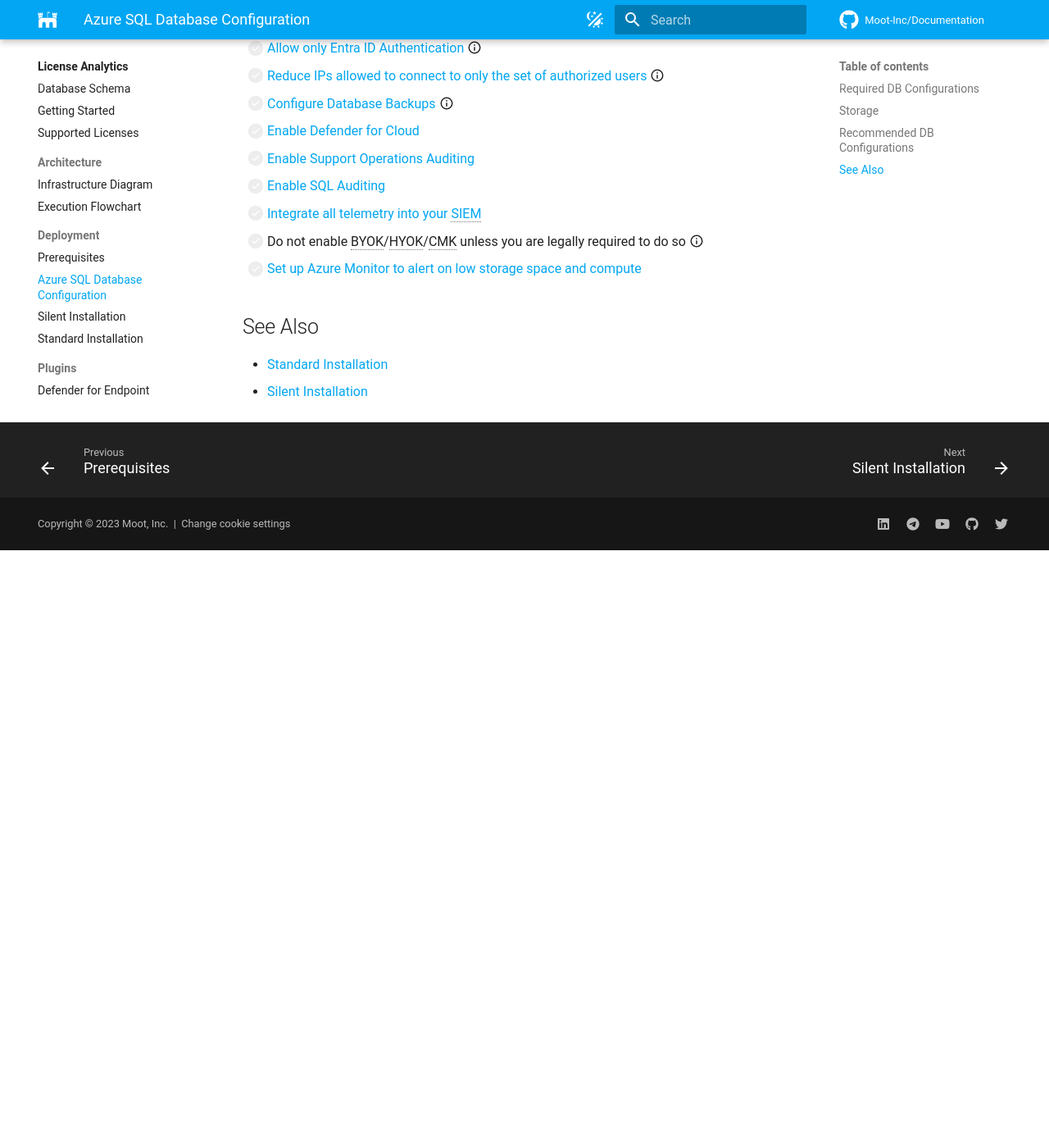
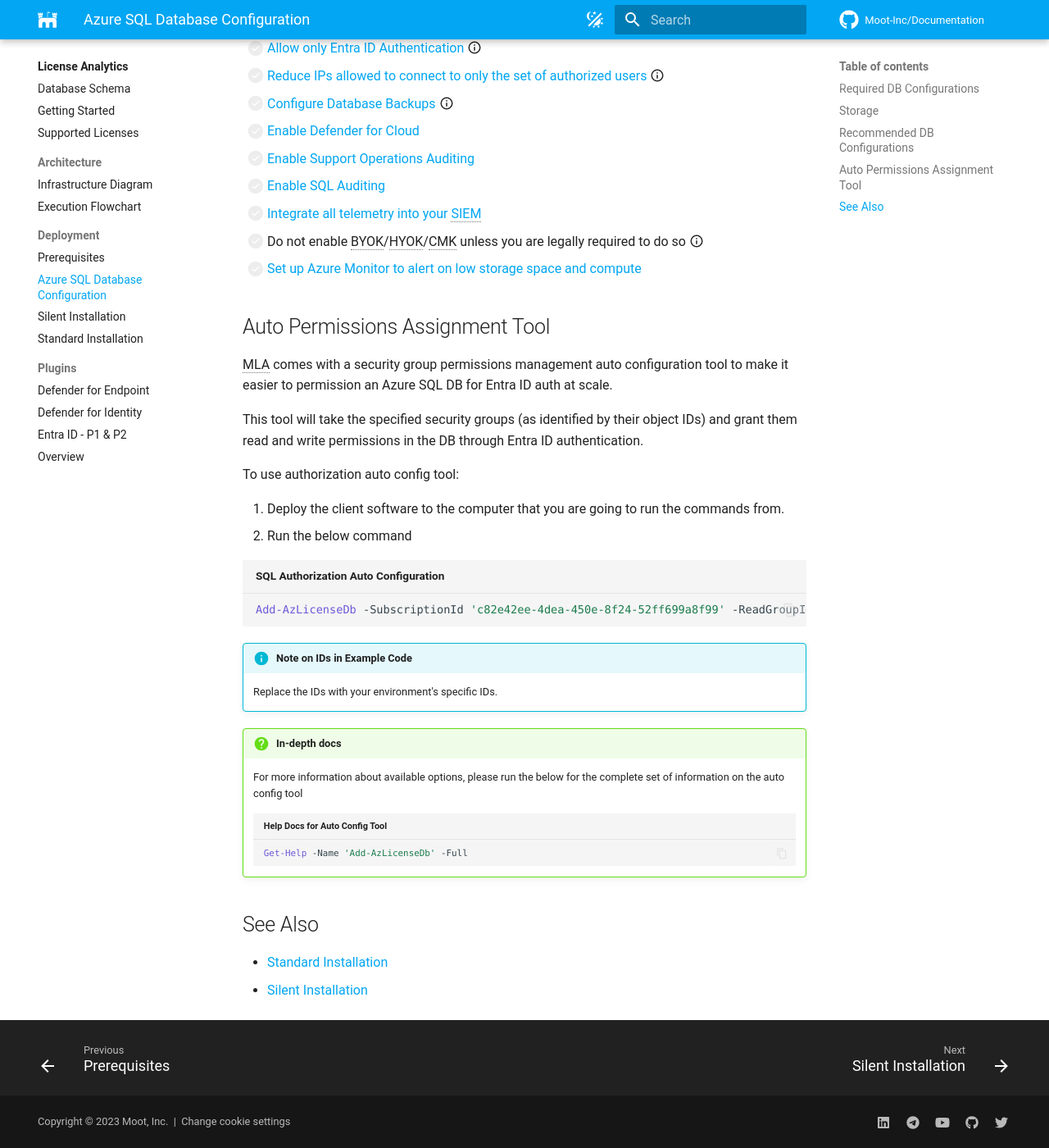
Before and after one commit to Software-Hardware-Integration-Lab/Documentation, an MkDocs documentation site: the page built from docs/License-Analytics/Deployment/Azure-SQL-Database.md, in a window 1280 px wide and 1400 px high, scrolled down 990 px. Shown: the whole window at 82% size. Built offline with MkDocs 1.6.1 and Material for MkDocs 9.7.7, drawn with Linux system fonts in a browser that asks for light colours; plug-ins that fetch from the network failed and are left out; comment, search, counter and statistics services are not loaded; before the commit the page ends 1661 px from its top, so only the background shows below that.

Commit message:
Add Auto Config Tool
Add auto config tool information to the docs so that its presence is known and how to generally run it is spelled out as well as where to go for more info.

````diff
--- a/docs/License-Analytics/Deployment/Azure-SQL-Database.md
+++ b/docs/License-Analytics/Deployment/Azure-SQL-Database.md
@@ -32,6 +32,31 @@ Each run of the MLA tool generates ~`1,676 bytes`, which results in a total usag
 - [ ] Do not enable BYOK/HYOK/CMK unless you are legally required to do so :material-information-outline:{ title="More info is available via call/meeting with us on this topic." }
 - [ ] [Set up Azure Monitor to alert on low storage space and compute](https://learn.microsoft.com/en-us/azure/azure-monitor/best-practices-alerts){:target="_blank"}
 
+## Auto Permissions Assignment Tool
+
+MLA comes with a security group permissions management auto configuration tool to make it easier to permission an Azure SQL DB for Entra ID auth at scale.
+
+This tool will take the specified security groups (as identified by their object IDs) and grant them read and write permissions in the DB through Entra ID authentication.
+
+To use authorization auto config tool:
+
+1. Deploy the client software to the computer that you are going to run the commands from.
+2. Run the below command
+
+```PowerShell title="SQL Authorization Auto Configuration"
+Add-AzLicenseDb -SubscriptionId 'c82e42ee-4dea-450e-8f24-52ff699a8f99' -ReadGroupId '16ffec1f-4062-4dd2-8d73-b4882fcc9bb8' -WriteGroupId '3a48f409-5847-47bf-bad9-7235a7c38e3c'
+```
+
+!!! info "Note on IDs in Example Code"
+    Replace the IDs with your environment's specific IDs.
+
+!!! question "In-depth docs"
+    For more information about available options, please run the below for the complete set of information on the auto config tool
+
+    ```PowerShell title="Help Docs for Auto Config Tool"
+    Get-Help -Name 'Add-AzLicenseDb' -Full
+    ```
+
 ## See Also
 
 - [Standard Installation](../Deployment/Standard-Install.md)
````
